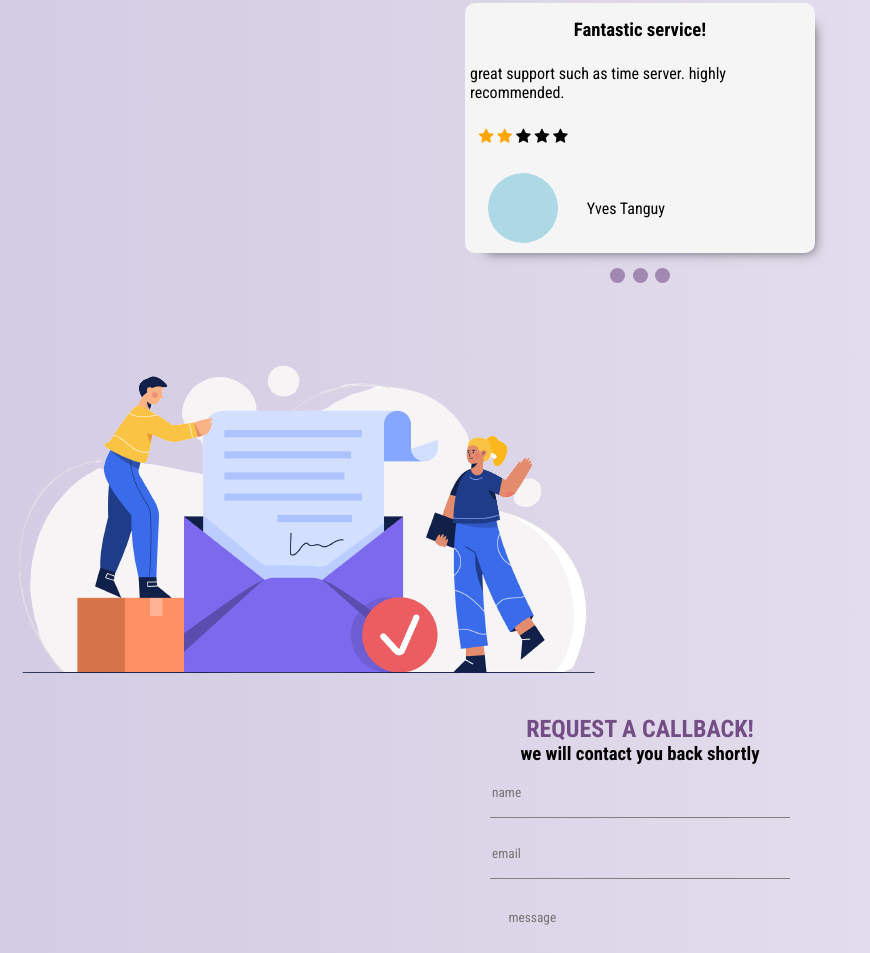
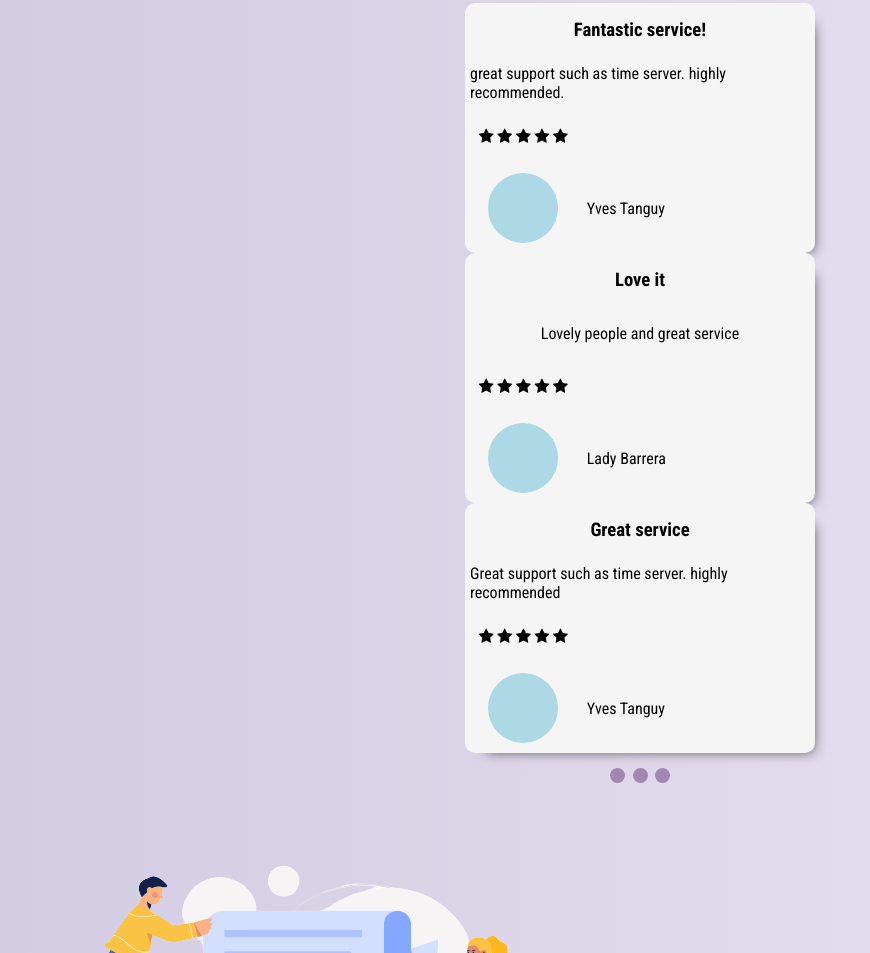
Before and after one commit to Lamadrid-Mike/wellness-express, a website: page index.html in a window 1280 px wide. Shown: the part 1677-2630 px from the top of the page, without its empty margins (0-870 px from the left). Drawn offline with Linux system fonts and the light colour scheme.

Commit message:
creating slideshow

```diff
--- a/index.html
+++ b/index.html
@@ -87,8 +87,8 @@
         <h3>Fantastic service!</h3>
         <p>great support such as time server. highly recommended.</p>
         <div class="testimonial__comment-ratings">
-          <span class="fa fa-star checked"></span>
-          <span class="fa fa-star checked"></span>
+          <span class="fa fa-star"></span>
+          <span class="fa fa-star"></span>
           <span class="fa fa-star"></span>
           <span class="fa fa-star"></span>
           <span class="fa fa-star"></span>
--- a/script.js
+++ b/script.js
@@ -42,4 +42,55 @@ let commentRating = document.querySelector(
   ".testimonial__comment-ratings"
 ).children;
 
-console.log(commentSection);
+const comments = [
+  {
+    commentHeader: "Great service",
+    comment: "Great support such as time server. highly recommended",
+    rating: 4,
+    image: "url",
+    username: "Yves Tanguy",
+  },
+
+  {
+    commentHeader: "Love it",
+    comment: "Lovely people and great service",
+    rating: 5,
+    image: "url",
+    username: "Lady Barrera",
+  },
+];
+
+const ratingNumber = (number) => {
+  for (let i = 0; i < number; i++) {
+    const element = commentRating[i];
+    element.classList.add("checked");
+  }
+};
+
+const renderComments = (array) => {
+  for (let i = 0; i < array.length; i++) {
+    const element = array[i];
+
+    const { commentHeader, comment, img, rating, username } = element;
+
+    const html = `
+  <div class="testimonial__comment-section">
+    <h3>${commentHeader}</h3>
+    <p>${comment}</p>
+      <div class="testimonial__comment-ratings">
+        <span class="fa fa-star"></span>
+        <span class="fa fa-star"></span>
+        <span class="fa fa-star"></span>
+        <span class="fa fa-star"></span>
+        <span class="fa fa-star"></span>
+      </div>
+    <div src="" alt="" class="comment__user-img"></div>
+  <p class="comment__user-comment">${username}</p>
+ </div>
+`;
+
+    commentSection.insertAdjacentHTML("afterend", html);
+  }
+};
+
+renderComments(comments);
```
